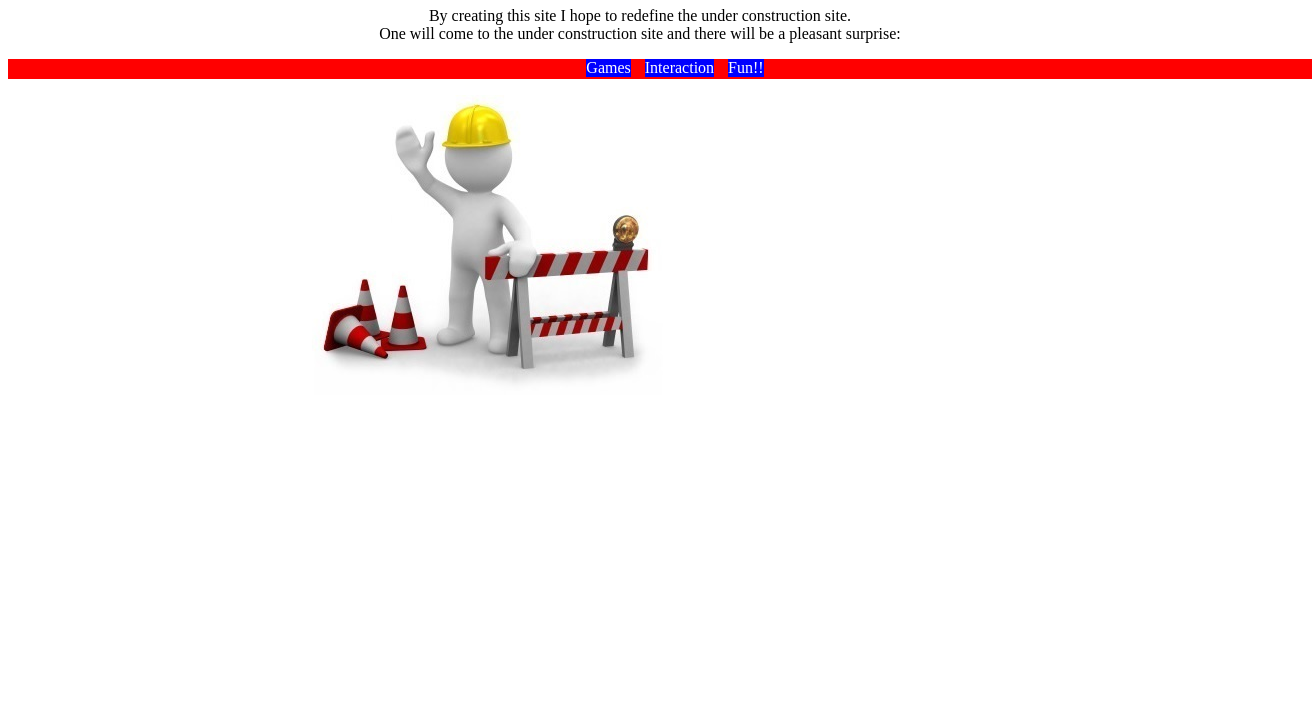
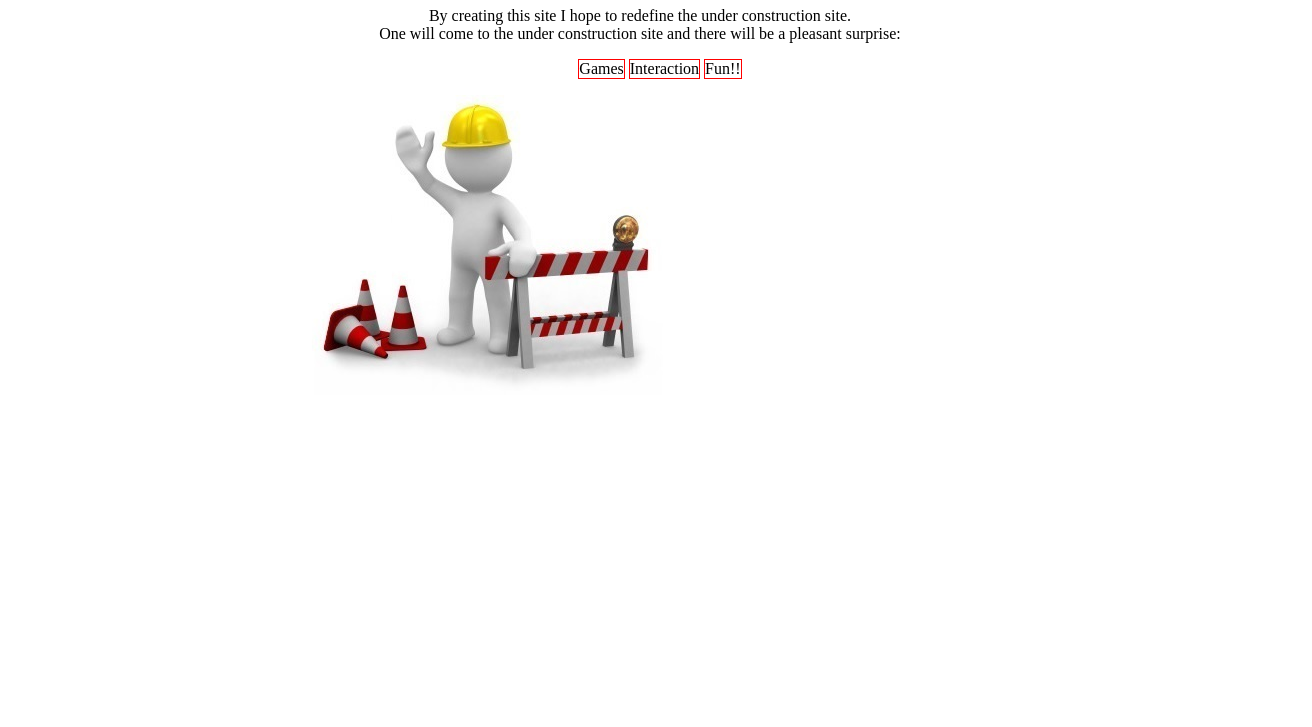
Before and after one commit to ckltennis/underConstruction, a plain HTML site: page index.html in a window 1280 px wide. Shown: the part 73-800 px from the top of the page, 1312 px wide, since content can reach past the window. Drawn offline with Linux system fonts and the light colour scheme.

Commit message:
make ul li multiline again

```diff
--- a/index.html
+++ b/index.html
@@ -11,20 +11,16 @@ img {
 h1, p{
     text-align: center;
 }
-ul {
-    width:100%;
-    background:red;
-    height:20px;
-    text-align:center;
+ul li {
+    /* make list elements fall inline as block elements */
+    position: relative;
+    display: inline-block;
+    /* next two lines only for display purposes */
+    text-align: center;
+    border:1px solid red;
 }
-li {
-        display:inline-block;
-        *display:inline; /*IE7*/
-        *zoom:1; /*IE7*/
-        background:blue;
-        color:white;
-        margin-right:10px;
-}
+/* horizontally center ul element */
+ul { text-align:center; }
 
 </style>
 </head>
```
